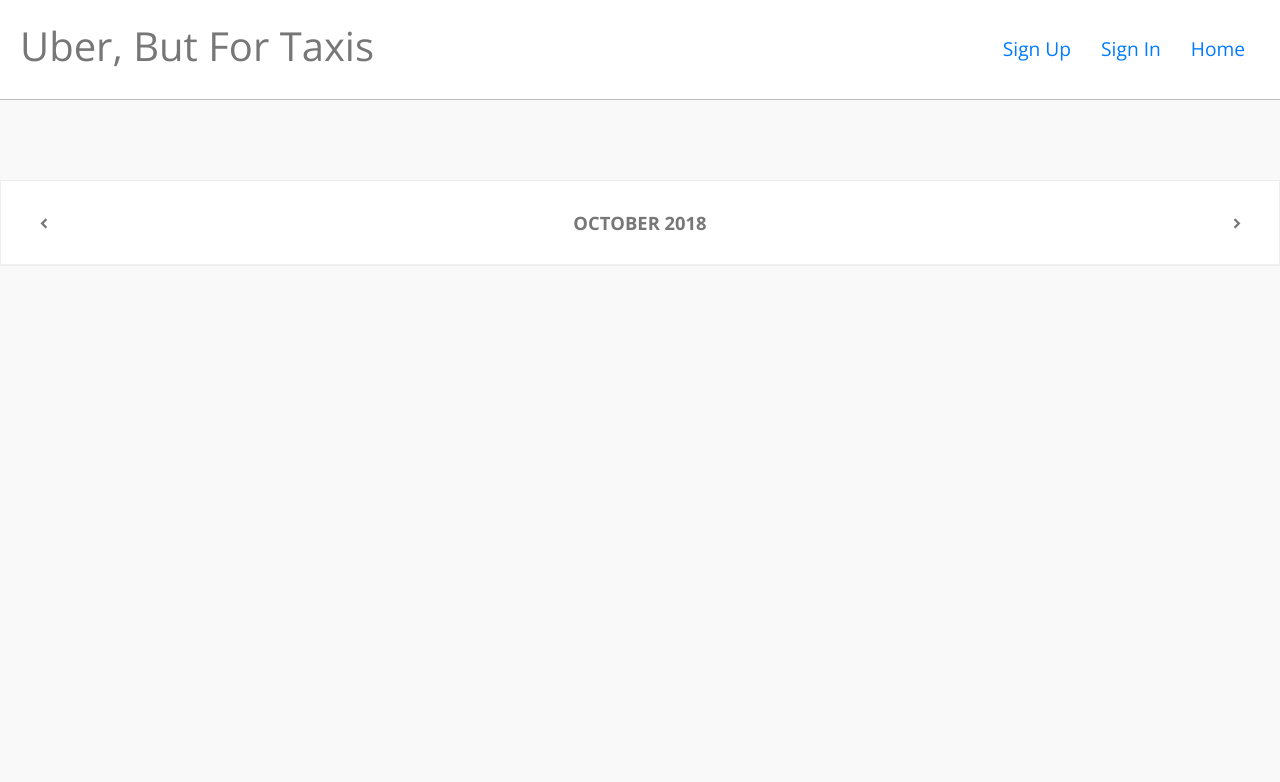
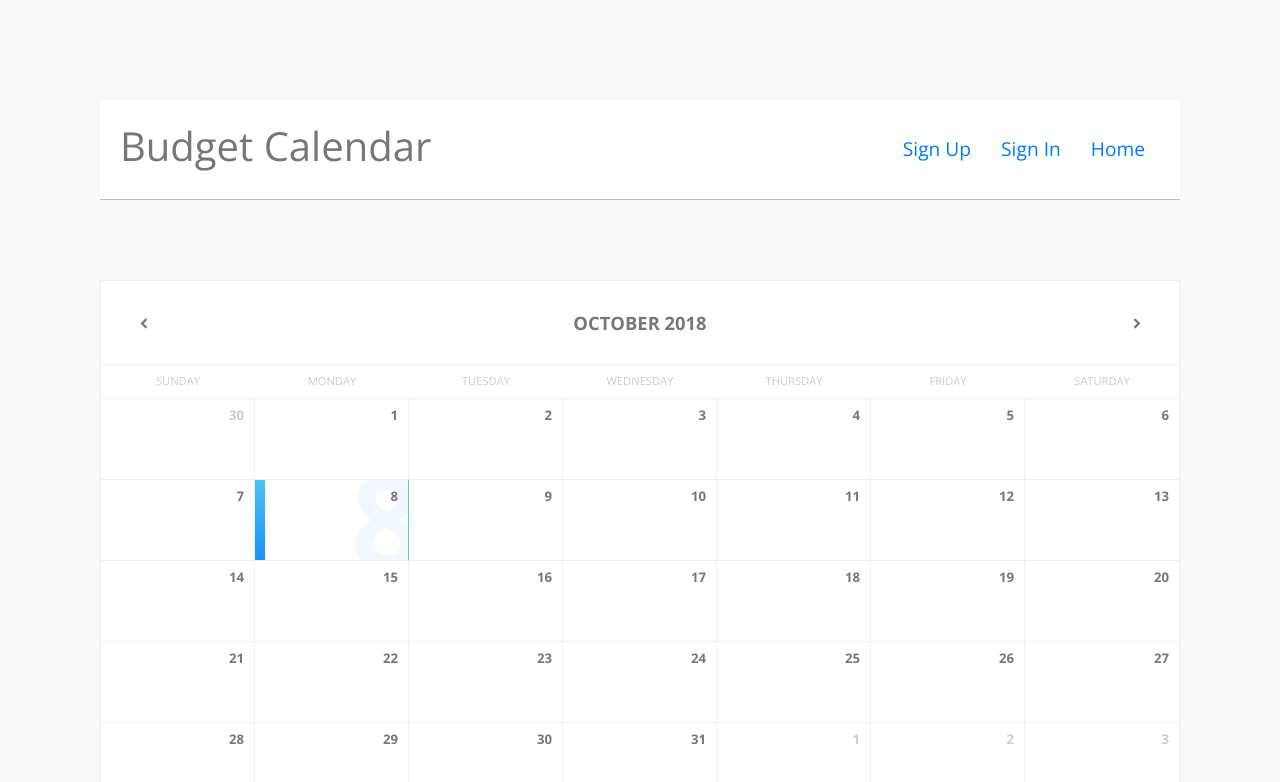
Before and after one commit to Denchou/budgetcalendar-client, a React app: page /#/ in a window 1280 px wide. Shown: the top 782 px of the page. Built offline with nearby package versions, Linux system fonts and the light colour scheme.

Commit message:
Create Calendar template
Create Interactive Calendar Class Component

Renders - Month - Navigation bar to navigate between months
Renders - Days of the week
Renders - Individual day distinguishing between days belonging to month
and not

```diff
--- a/src/BudgetCalendar.js
+++ b/src/BudgetCalendar.js
@@ -3,57 +3,119 @@ import dateFns from 'date-fns'
 import './BudgetCalendar.scss'
 
 class BudgetCalendar extends Component {
-  constructor () {
-    super()
+  constructor (props) {
+    super(props)
     // this creates a state of this month and time
     this.state = {
       currentMonth: new Date(),
-      selectedDate: new Date()
+      selectedDate: new Date(),
     }
   }
-  // method to select the next month using dateFns.addMonths
+  // render navigation header for the calendar
+  renderHeader() {
+    const dateFormat = 'MMMM YYYY'
+
+    return (
+      <div className="header row flex-middle">
+        <div className="col col-start">
+
+          <div className="icon" onClick={this.lastMonth}>
+            chevron_left
+          </div>
+        </div>
+        <div className="col col-center">
+          <span>{dateFns.format(this.state.currentMonth, dateFormat)}</span>
+        </div>
+        <div className="col col-end">
+          <div className="icon" onClick={this.nextMonth}>
+            chevron_right
+          </div>
+
+        </div>
+      </div>
+    )
+  }
+  // render named days of the week for the calendar
+  renderDays() {
+    const dateFormat = 'dddd'
+    const days = []
+
+    const startDate = dateFns.startOfWeek(this.state.currentMonth)
+
+    for (let i = 0; i < 7; i++) {
+      days.push(
+        <div className="col col-center" key={i}>
+          {dateFns.format(dateFns.addDays(startDate, i), dateFormat)}
+        </div>
+      )
+    }
+
+    return <div className="days row">{days}</div>
+  }
+  // render individual cells for the calendar
+  renderCells() {
+    const { currentMonth, selectedDate } = this.state
+    const monthStart = dateFns.startOfMonth(currentMonth)
+    const monthEnd = dateFns.endOfMonth(monthStart)
+    const startDate = dateFns.startOfWeek(monthStart)
+    const endDate = dateFns.endOfWeek(monthEnd)
+
+    const dateFormat = 'D'
+    const rows = []
+
+    let days = []
+    let day = startDate
+    let formattedDate = ''
+    // populates the day of the month, if the day is not in the same month
+    // it is greyed out.
+    while (day <= endDate) {
+      for (let i = 0; i < 7; i++) {
+        formattedDate = dateFns.format(day, dateFormat)
+        const cloneDay = day
+        days.push(
+          <div
+            className={`col cell ${
+              !dateFns.isSameMonth(day, monthStart)
+                ? 'disabled'
+                : dateFns.isSameDay(day, selectedDate) ? 'selected' : ''
+            }`}
+            key={day}
+            onClick={() => this.onDateClick(dateFns.parse(cloneDay))}
+          >
+            <span className="number">{formattedDate}</span>
+            <span className="bg">{formattedDate}</span>
+          </div>
+        )
+        day = dateFns.addDays(day, 1)
+      }
+      rows.push(
+        <div className="row" key={day}>
+          {days}
+        </div>
+      )
+      days = []
+    }
+    return <div className="body">{rows}</div>
+  }
+  // method to set current date to the date clicked
+  onDateClick = day => {
+    this.setState({
+      selectedDate: day
+    })
+  }
+  // method to select the next month in the calendar header
   nextMonth = () => {
     this.setState({
       currentMonth: dateFns.addMonths(this.state.currentMonth, 1)
     })
   }
-  // method to select the previous month using dateFns.subMonths
+  // method to select the previous month in the calendar header
   lastMonth = () => {
     this.setState({
       currentMonth: dateFns.subMonths(this.state.currentMonth, 1)
     })
   }
-// render the header for the calendar to navigate between months
-renderHeader() {
-  const dateFormat = 'MMMM YYYY'
-  return (
-    <div className="header row flex-middle">
-      <div className="col col-start">
-        <div className="icon" onClick={this.lastMonth}>
-          chevron_left
-        </div>
-      </div>
-      <div className="col col-center">
-        <span>
-          {dateFns.format(this.state.currentMonth, dateFormat)}
-        </span>
-      </div>
-      <div className="col col-end" onClick={this.nextMonth}>
-        <div className="icon">chevron_right</div>
-      </div>
-    </div>
-  )
-}
-
-  renderDays() {}
-
-  renderCells() {}
-
-onDateClick = day => {}
-
-nextMonth = () => {}
-
-prevMonth = () => {}
+  // renders calendar
   render() {
     return (
       <div className="calendar">
@@ -65,5 +127,4 @@ render() {
   }
 }
 
-
 export default BudgetCalendar
--- a/src/BudgetCalendar.scss
+++ b/src/BudgetCalendar.scss
@@ -1,5 +1,4 @@
 /* FONT IMPORTS */
-
 @import url(https://fonts.googleapis.com/css?family=Open+Sans:300,400,700);
 @import url(https://fonts.googleapis.com/icon?family=Material+Icons);
 
--- a/src/header/Header.js
+++ b/src/header/Header.js
@@ -25,7 +25,7 @@ const alwaysOptions = (
 
 const Header = ({ user }) => (
   <header className="main-header">
-    <h1>Uber, But For Taxis</h1>
+    <h1>Budget Calendar</h1>
     <nav>
       { user && <span>Welcome, {user.email}</span>}
       { user ? authenticatedOptions : unauthenticatedOptions }
--- a/src/index.scss
+++ b/src/index.scss
@@ -1,5 +1,5 @@
 body {
   font-family: sans-serif;
-  margin: 0;
-  padding: 0;
+  margin: 100px;
+  padding: 100px;
 }
```
Lines whose indentation alone changed are shown as unchanged.
